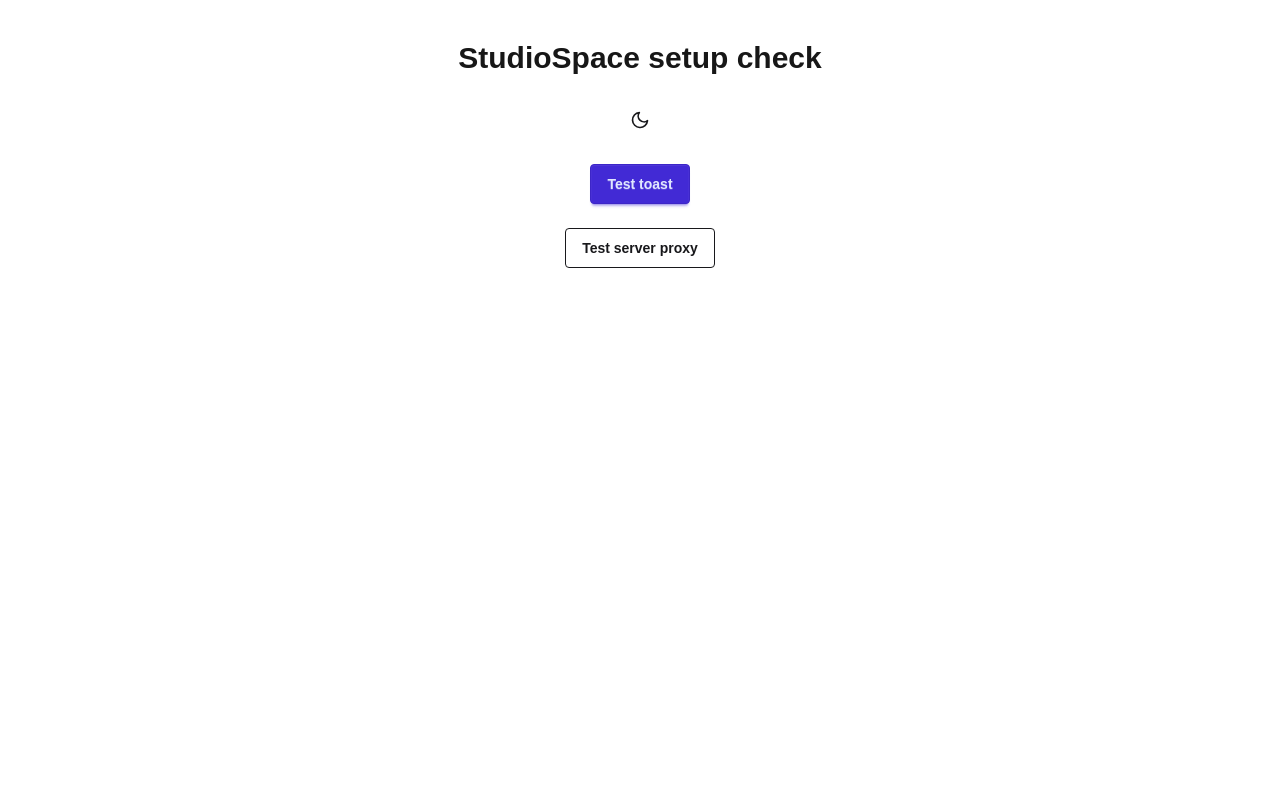
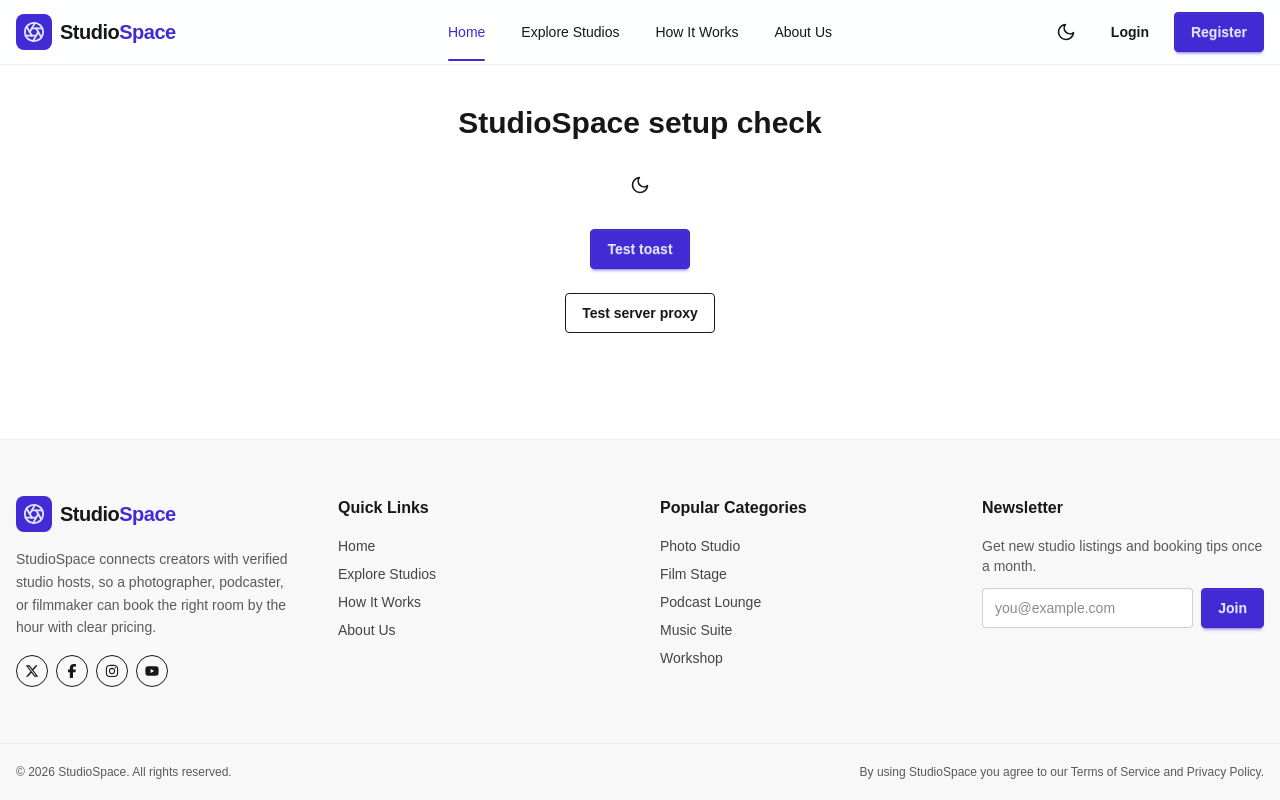
Before and after one commit to Abdullah-al-Numan-dev/StudioSpace_Client, a Next.js app: page / in a window 1280 px wide. Built offline with nearby package versions, Linux system fonts and the light colour scheme.

Commit message:
feat: connect navbar to live session and logout

```diff
--- a/app/layout.tsx
+++ b/app/layout.tsx
@@ -1,6 +1,8 @@
 import type { Metadata } from "next";
 import { Toaster } from "sonner";
 import ThemeProvider from "@/components/ThemeProvider";
+import Navbar from "@/components/Navbar";
+import Footer from "@/components/Footer";
 import "./globals.css";
 
 export const metadata: Metadata = {
@@ -16,9 +18,11 @@ export default function RootLayout({
 }) {
   return (
     <html lang="en" suppressHydrationWarning>
-      <body className="min-h-screen bg-base-100 text-base-content">
+      <body className="flex min-h-screen flex-col bg-base-100 text-base-content">
         <ThemeProvider>
-          {children}
+          <Navbar />
+          <main className="flex-1">{children}</main>
+          <Footer />
           <Toaster richColors position="top-right" />
         </ThemeProvider>
       </body>
--- /dev/null
+++ b/app/not-found.tsx
@@ -0,0 +1,28 @@
+import Link from "next/link";
+
+export default function NotFound() {
+  return (
+    <section className="mx-auto flex min-h-[70vh] max-w-xl flex-col items-center justify-center gap-6 px-4 text-center">
+      {/* Clapperboard illustration */}
+      <svg viewBox="0 0 200 160" className="w-56" role="img" aria-label="Clapperboard">
+        <rect x="20" y="60" width="160" height="90" rx="8" className="fill-base-300" />
+        <g transform="rotate(-12 20 60)">
+          <rect x="20" y="36" width="160" height="26" rx="6" className="fill-primary" />
+          <path d="M45 36 l-14 26 M80 36 l-14 26 M115 36 l-14 26 M150 36 l-14 26" className="stroke-base-100" strokeWidth="8" />
+        </g>
+        <text x="100" y="116" textAnchor="middle" className="fill-base-content" fontSize="34" fontWeight="800">
+          404
+        </text>
+      </svg>
+
+      <h1 className="text-3xl font-bold">This scene didn&apos;t make the final cut</h1>
+      <p className="opacity-70">
+        The page you&apos;re looking for was moved, deleted, or never existed.
+        Head back to the lobby and find your next studio.
+      </p>
+      <Link href="/" className="btn btn-primary">
+        Return to Home
+      </Link>
+    </section>
+  );
+}
--- a/components/Footer.tsx
+++ b/components/Footer.tsx
@@ -101,15 +101,15 @@ export default function Footer() {
           <p className="mb-3 text-sm opacity-70">
             Get new studio listings and booking tips once a month.
           </p>
-          <form onSubmit={handleSubscribe} className="join w-full">
+          <form onSubmit={handleSubscribe} className="flex w-full gap-2">
             <input
               type="email"
               value={email}
               onChange={(e) => setEmail(e.target.value)}
               placeholder="you@example.com"
-              className="input input-bordered join-item w-full"
+              className="input input-bordered w-full min-w-0"
             />
-            <button type="submit" className="btn btn-primary join-item">
+            <button type="submit" className="btn btn-primary">
               Join
             </button>
           </form>
--- a/package.json
+++ b/package.json
@@ -18,6 +18,7 @@
     "sonner": "^2.0.8"
   },
   "devDependencies": {
+    "@tailwindcss/postcss": "^4.3.4",
     "@tailwindcss/turbopack": "^4",
     "@types/node": "^20",
     "@types/react": "^19",
@@ -25,7 +26,7 @@
     "babel-plugin-react-compiler": "1.0.0",
     "eslint": "^9",
     "eslint-config-next": "16.4.5",
-    "tailwindcss": "^4",
+    "tailwindcss": "^4.3.4",
     "typescript": "^5"
   }
 }
--- /dev/null
+++ b/postcss.config.mjs
@@ -0,0 +1,7 @@
+const config = {
+  plugins: {
+    "@tailwindcss/postcss": {},
+  },
+};
+
+export default config;
```
Also changed, not shown: 1 other file (tests, documents, lock files or other folders).
